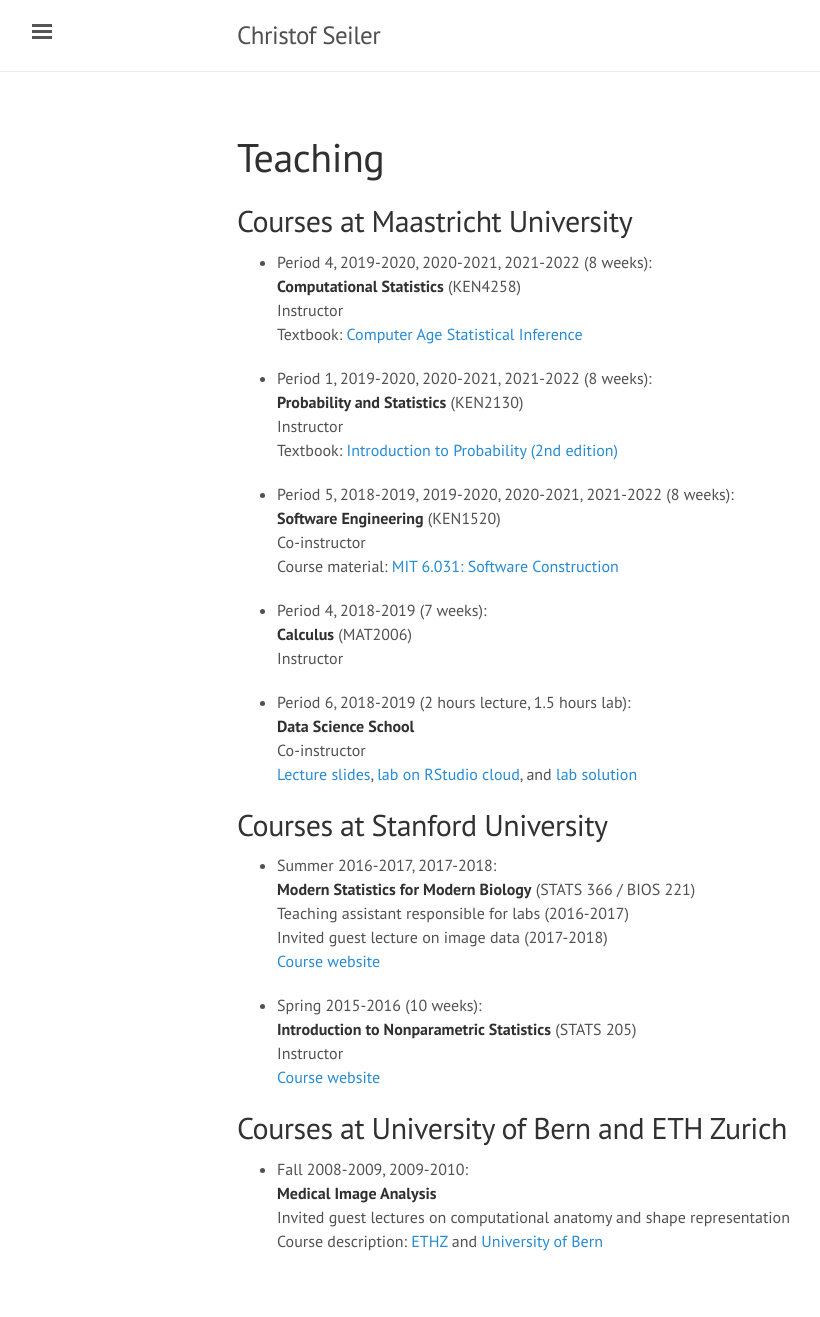
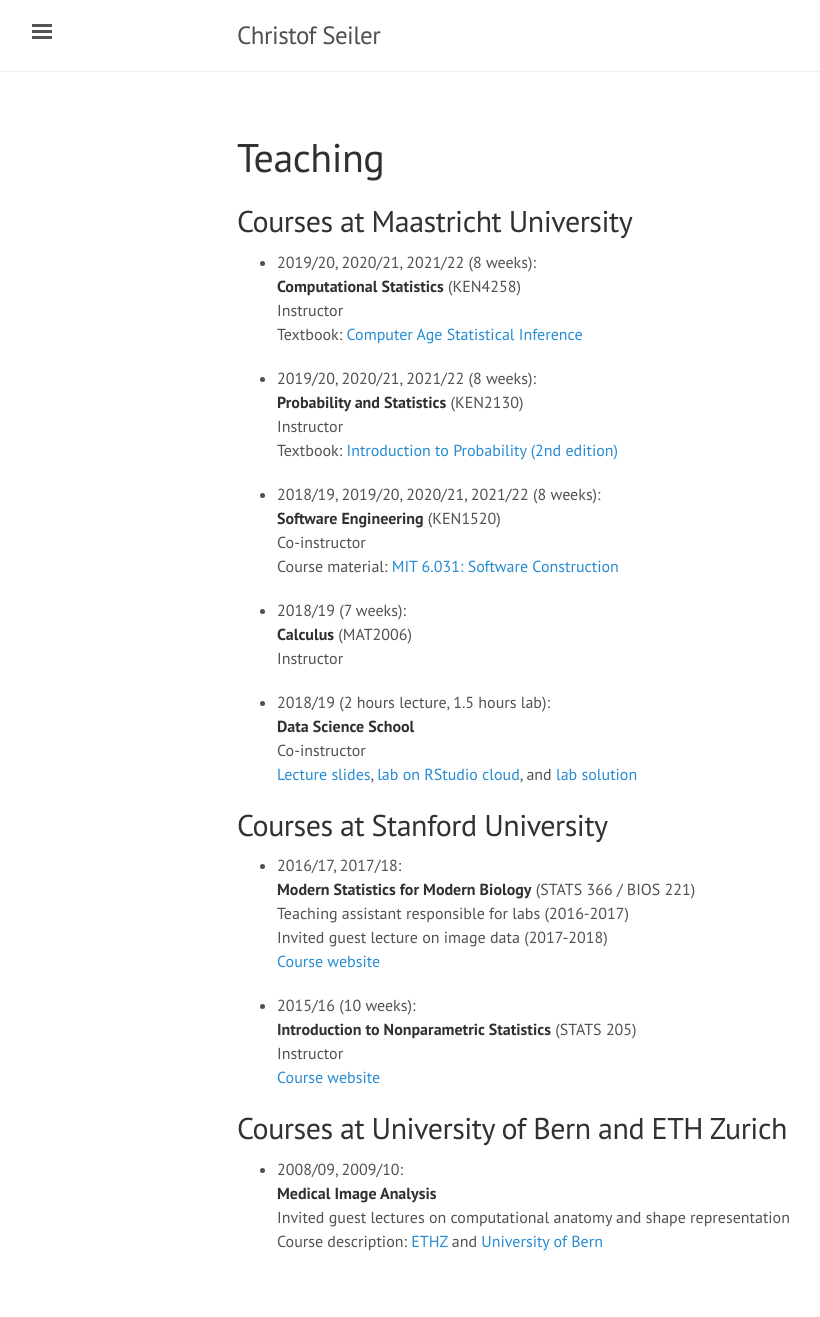
Before and after one commit to ChristofSeiler/ChristofSeiler.github.io, a Jekyll site: the page built from teaching.md, in a window 1280 px wide. Shown: the whole page, without its empty margins (3-823 px from the left). Built offline with Jekyll 4.4.1, drawn with Linux system fonts in a browser that asks for light colours.

Commit message:
cleaning up format

```diff
--- a/teaching.md
+++ b/teaching.md
@@ -5,46 +5,46 @@ title: Teaching
 
 ## Courses at Maastricht University
 
-* Period 4, 2019-2020, 2020-2021, 2021-2022 (8 weeks): <br>
+* 2019/20, 2020/21, 2021/22 (8 weeks): <br>
 **Computational Statistics** (KEN4258) <br>
 Instructor <br>
 Textbook: [Computer Age Statistical Inference](https://web.stanford.edu/~hastie/CASI/)
 
-* Period 1, 2019-2020, 2020-2021, 2021-2022 (8 weeks): <br>
+* 2019/20, 2020/21, 2021/22 (8 weeks): <br>
 **Probability and Statistics** (KEN2130) <br>
 Instructor <br>
 Textbook: [Introduction to Probability (2nd edition)](https://drive.google.com/file/d/1VmkAAGOYCTORq1wxSQqy255qLJjTNvBI/view)
 
-* Period 5, 2018-2019, 2019-2020, 2020-2021, 2021-2022 (8 weeks): <br>
+* 2018/19, 2019/20, 2020/21, 2021/22 (8 weeks): <br>
 **Software Engineering** (KEN1520) <br>
 Co-instructor <br>
 Course material: [MIT 6.031: Software Construction](http://web.mit.edu/6.031/)
 
-* Period 4, 2018-2019 (7 weeks): <br>
+* 2018/19 (7 weeks): <br>
 **Calculus** (MAT2006) <br>
 Instructor <br>
 
-* Period 6, 2018-2019 (2 hours lecture, 1.5 hours lab): <br>
+* 2018/19 (2 hours lecture, 1.5 hours lab): <br>
 **Data Science School** <br>
 Co-instructor <br>
 [Lecture slides](https://christofseiler.github.io/data_science_school/dke_dss_lecture_01.pdf), [lab on RStudio cloud](https://rstudio.cloud/project/350555), and [lab solution](https://christofseiler.github.io/data_science_school/dke_dss_lab_01.html)
 
 ## Courses at Stanford University
 
-* Summer 2016-2017, 2017-2018: <br>
+* 2016/17, 2017/18: <br>
 **Modern Statistics for Modern Biology** (STATS 366 / BIOS 221) <br>
 Teaching assistant responsible for labs (2016-2017) <br>
 Invited guest lecture on image data (2017-2018) <br>
 [Course website](http://web.stanford.edu/class/bios221/index.html)
 
-* Spring 2015-2016 (10 weeks): <br>
+* 2015/16 (10 weeks): <br>
 **Introduction to Nonparametric Statistics** (STATS 205) <br>
 Instructor <br>
 [Course website](https://christofseiler.github.io/stats205/)
 
 ## Courses at University of Bern and ETH Zurich
 
-* Fall 2008-2009, 2009-2010: <br>
+* 2008/09, 2009/10: <br>
 **Medical Image Analysis** <br>
 Invited guest lectures on computational anatomy and shape representation<br>
 Course description: [ETHZ](http://www.vvz.ethz.ch/lerneinheitPre.do?semkez=2018S&lerneinheitId=122115&lang=en) and [University of Bern](http://www.bme.master.unibe.ch/studies/curriculum/list_of_courses/medical_image_analysis/)
```
